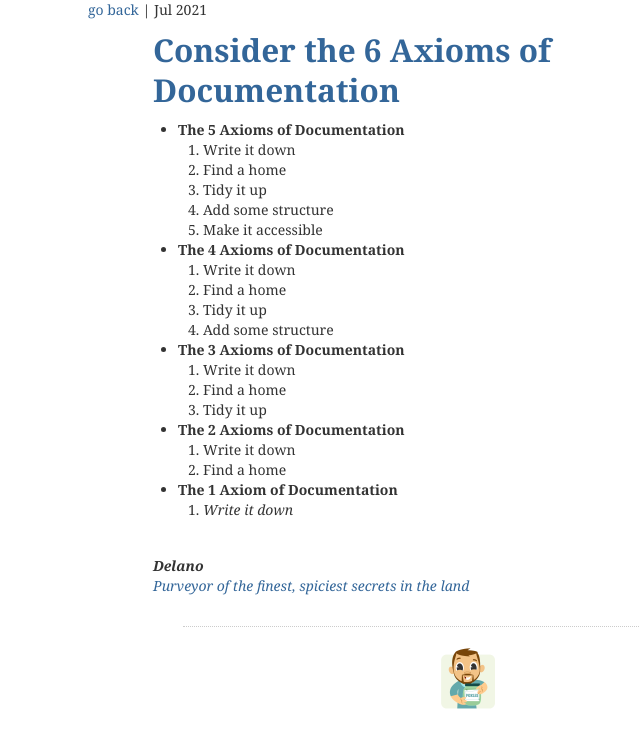
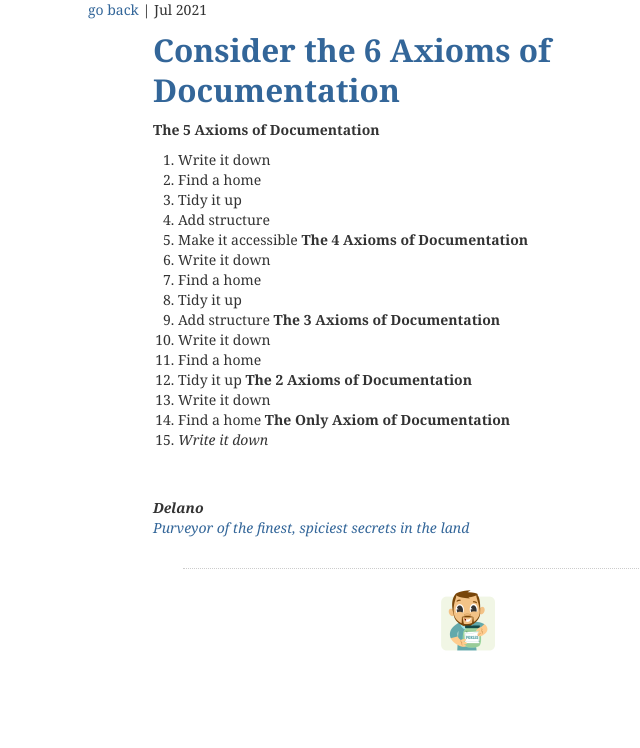
Before and after one commit to delano/delano.github.com, a Jekyll site: the page built from thoughts/the-6-axioms-of-documentation.md, in a window 1280 px wide. Shown: the top 748 px of the page, without its empty margins (167-807 px from the left). Built offline with Jekyll 4.4.1, drawn with Linux system fonts in a browser that asks for light colours; Markdown is read by kramdown in place of the engine named in the settings.

Commit message:
This is all bc I told myself I would not install jekyll

```diff
--- a/etc/site.css
+++ b/etc/site.css
@@ -8,6 +8,6 @@ a{color:#336699;}
 .entry .graphicSubtext{margin-top:10px;padding-top:85px;font-family:Georgia,serif;font-size:12px;line-height:1.25em;font-style:italic;color:#999;}
 .entry .largeText{font-family:Georgia,serif;font-size:25px;letter-spacing:1px;font-weight:bold;}
 .entry .defaultContent{color:#ccc;}
-.entry .sign{font-style:italic;margin-top: 36px;}
+.entry .sign{font-style:italic;margin-top: 48px;}
 .entry input{background:#fff transparent;border:1px solid #ccc;-webkit-border-radius:3px 3px 3px 3px;-moz-border-radius:3px 3px 3px 3px;color:#000;font-family:Georgia,serif;font-style:italic;font-size:20px;font-weight:normal;margin:15px 0;padding:5px 10px;}
 .topDots{display:block;text-align:center;margin:30px;padding:20px 10px 2px 0;border-top:1px dotted #cccccc;color:#00cccc;font-size:11px;}
--- a/index.html
+++ b/index.html
@@ -6,7 +6,7 @@ who: delano
 
 <h2>Hi, I'm Delano</h2>
 <div class="row">
-  <p class="span6">I've had a few services running live on the internet over the years. <strong>The one that people like the most is <a href="https://onetimesecret.com/" title="Share a secret - One Time">Onetimesecret</a></strong>.</p>
+  <p class="span5">I've had a few services running live on the internet over the years. <strong>The one that people like the most is <a href="https://onetimesecret.com/" title="Share a secret - One Time">Onetimesecret</a></strong>.</p>
 </div>
 <p style="float: right"></p>
 <p><a href="https://flickr.com/photos/delano"><img src="/img/delano-m.jpg" width="270" height="180" alt="Delano" border="0"></a></p>
--- a/thoughts/the-6-axioms-of-documentation.md
+++ b/thoughts/the-6-axioms-of-documentation.md
@@ -4,27 +4,23 @@ title: Consider the 6 Axioms of Documentation
 date: 2021-07-23
 ---
 
-- **The 5 Axioms of Documentation**
+**The 5 Axioms of Documentation**
   1. Write it down
   2. Find a home
   3. Tidy it up
-  4. Add some structure
+  4. Add structure
   5. Make it accessible
-
-- **The 4 Axioms of Documentation**
+**The 4 Axioms of Documentation**
   1. Write it down
   2. Find a home
   3. Tidy it up
-  4. Add some structure
-
-- **The 3 Axioms of Documentation**
+  4. Add structure
+**The 3 Axioms of Documentation**
   1. Write it down
   2. Find a home
   3. Tidy it up
-
-- **The 2 Axioms of Documentation**
+**The 2 Axioms of Documentation**
   1. Write it down
   2. Find a home
-
-- **The 1 Axiom of Documentation**
+**The Only Axiom of Documentation**
   1. _Write it down_
```
